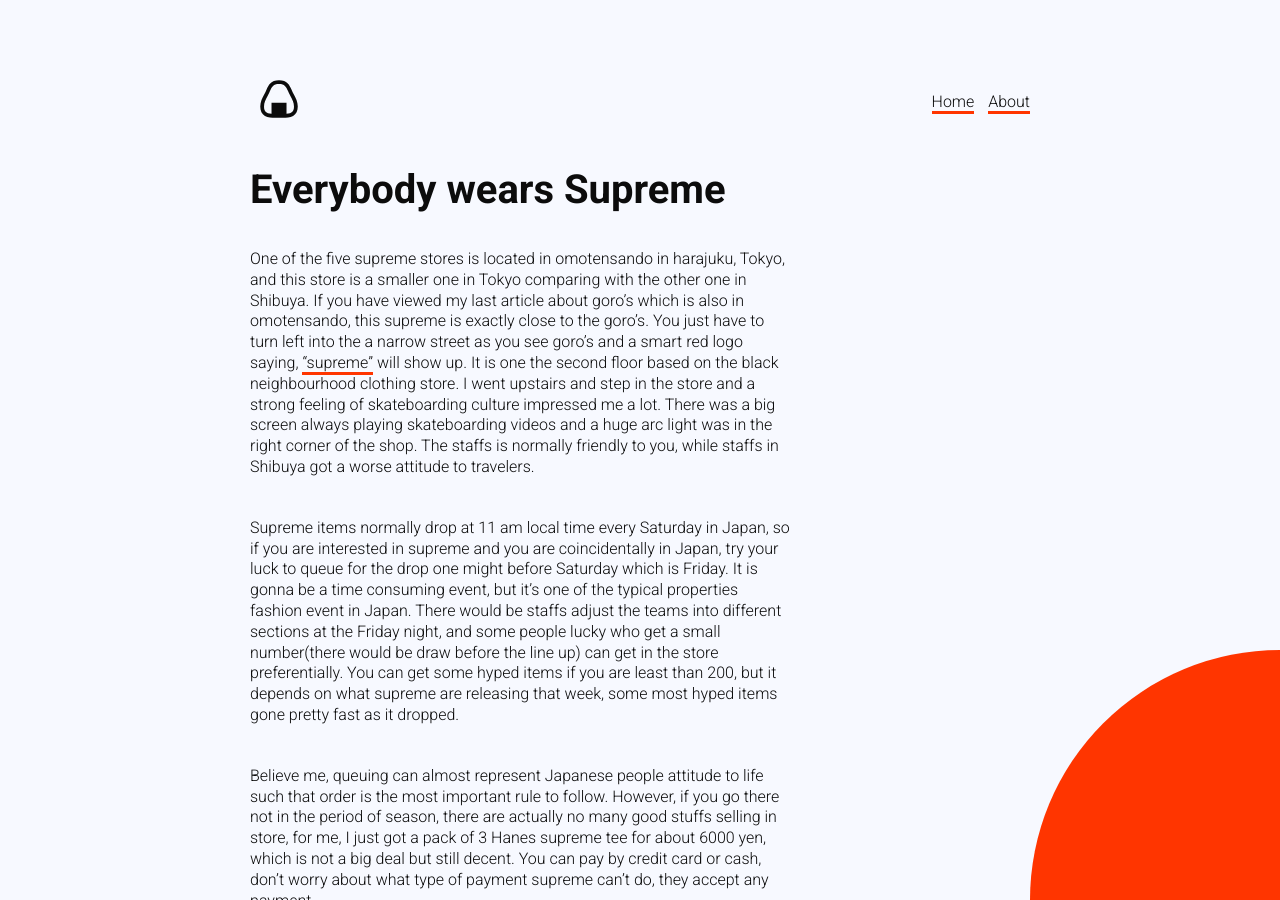
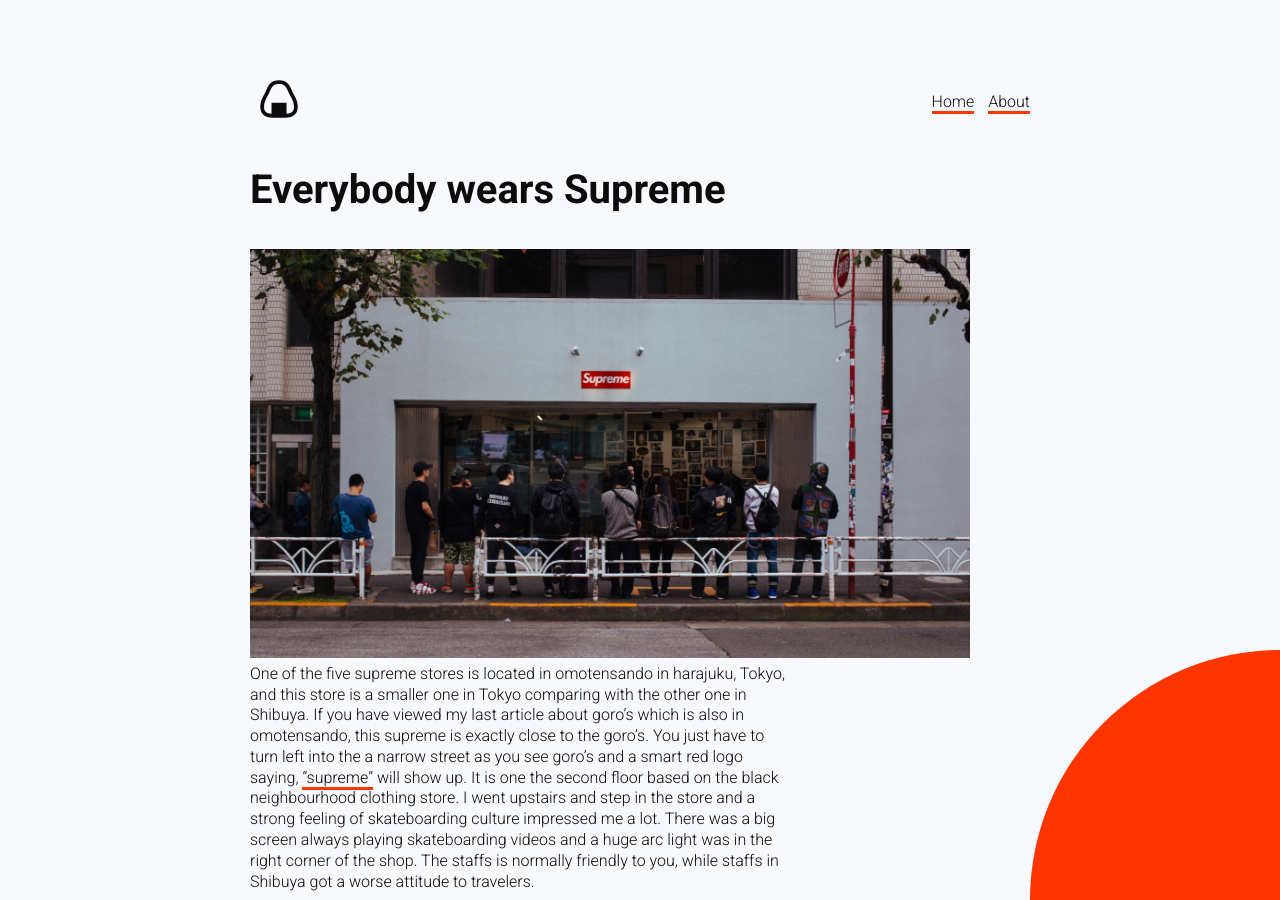
Before and after one commit to ben-peng/anightinjapan, a Jekyll site: the page built from _posts/2020-10-04-everybody-wears-supreme.markdown, in a window 1280 px wide and 900 px high. Built offline with Jekyll 4.4.1, drawn with Linux system fonts in a browser that asks for light colours.

Commit message:
Updated Everybody Wears Supreme

```diff
--- a/_posts/2020-10-04-everybody-wears-supreme.markdown
+++ b/_posts/2020-10-04-everybody-wears-supreme.markdown
@@ -5,6 +5,7 @@
   and this store is a smaller one in Tokyo comparing with the other one in Shibuya.
 ---
 
+![blog-1a.jpg](/uploads/blog-1a.jpg)
 One of the five supreme stores is located in omotensando in harajuku, Tokyo, and this store is a smaller one in Tokyo comparing with the other one in Shibuya. If you have viewed my last article about goro's which is also in omotensando, this supreme is exactly close to the goro's. You just have to turn left into the a narrow street as you see goro's and a smart red logo saying, ["supreme"](https://www.supremenewyork.com/) will show up. It is one the second floor based on the black neighbourhood clothing store. I went upstairs and step in the store and a strong feeling of skateboarding culture impressed me a lot. There was a big screen always playing skateboarding videos and a huge arc light was in the right corner of the shop. The staffs is normally friendly to you, while staffs in Shibuya got a worse attitude to travelers.
 
 Supreme items normally drop at 11 am local time every Saturday in Japan, so if you are interested in supreme and you are coincidentally in Japan, try your luck to queue for the drop one might before Saturday which is Friday. It is gonna be a time consuming event, but it's one of the typical properties fashion event in Japan. There would be staffs adjust the teams into different sections at the Friday night, and some people lucky who get a small number(there would be draw before the line up) can get in the store preferentially. You can get some hyped  items if you are least than 200, but it depends on what supreme are releasing that week, some most hyped items gone pretty fast as it dropped.
```
